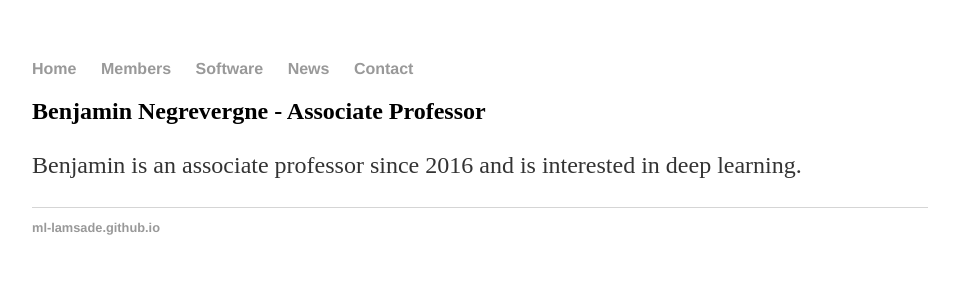
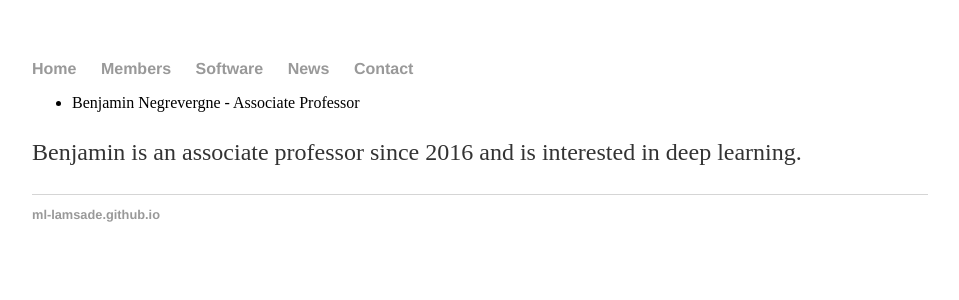
Before and after one commit to ml-lamsade/ml-lamsade.github.io, a Jekyll site: the page built from members.md, in a window 1280 px wide. Shown: the top 300 px of the page, without its empty margins (160-1119 px from the left). Built offline with Jekyll 4.4.1, drawn with Linux system fonts in a browser that asks for light colours; our own code applies the rules of GitHub Pages for plain Markdown files.

Commit message:
update members

```diff
--- a/members.md
+++ b/members.md
@@ -1,6 +1,8 @@
 
 
 {% for member in site.members %}
-  <h2>{{ member.name }} - {{ member.position }}</h2>
-  <p>{{ member.content | markdownify }}</p>
+  * {{ member.name }} - {{ member.position }}
+
+  {{ member.content | markdownify }}
+
 {% endfor %}
```
